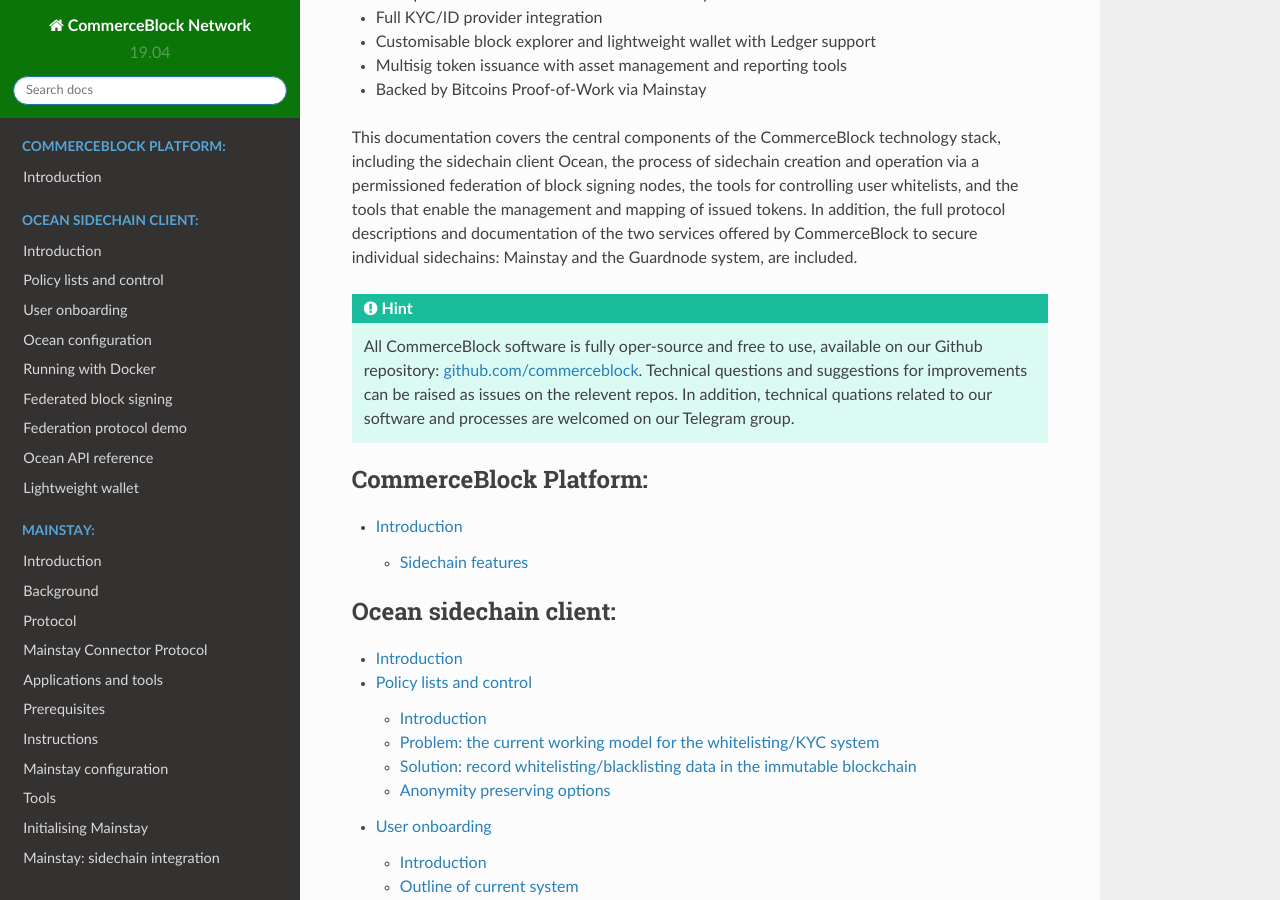
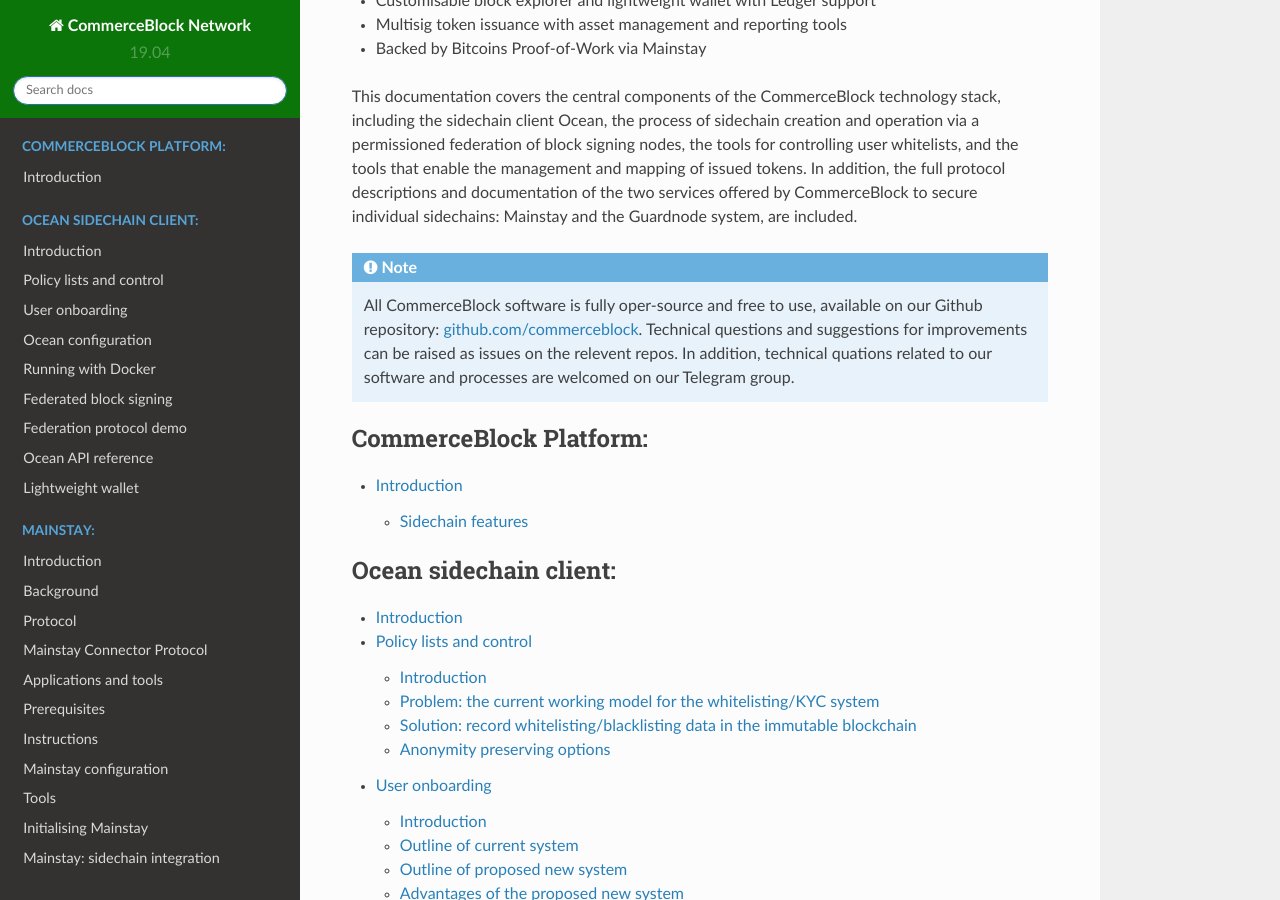
Before and after one commit to commerceblock/docs, a Sphinx documentation site: the page built from source/index.rst, in a window 1280 px wide and 900 px high, scrolled down 661 px. Built offline with Sphinx 7.4.7 and the Read the Docs theme 2.0.0, drawn with Linux system fonts in a browser that asks for light colours.

Commit message:
image size changes

```diff
--- a/source/index.rst
+++ b/source/index.rst
@@ -2,7 +2,7 @@
 =================================================
 
 .. image:: cb-logo.png
-    :width: 240px
+    :width: 190px
     :alt: CommerceBlock logo
     :align: center
 
@@ -20,7 +20,7 @@
 
 This documentation covers the central components of the CommerceBlock technology stack, including the sidechain client Ocean, the process of sidechain creation and operation via a permissioned federation of block signing nodes, the tools for controlling user whitelists, and the tools that enable the management and mapping of issued tokens. In addition, the full protocol descriptions and documentation of the two services offered by CommerceBlock to secure individual sidechains: Mainstay and the Guardnode system, are included.
 
-.. hint::
+.. note::
   All CommerceBlock software is fully oper-source and free to use, available on our Github repository:
   `github.com/commerceblock <https://github.com/commerceblock>`_. Technical questions and suggestions
   for improvements can be raised as issues on the relevent repos. In addition, technical quations related
```
Also changed, not shown: source/introduction/index.rst (line endings or trailing spaces).
